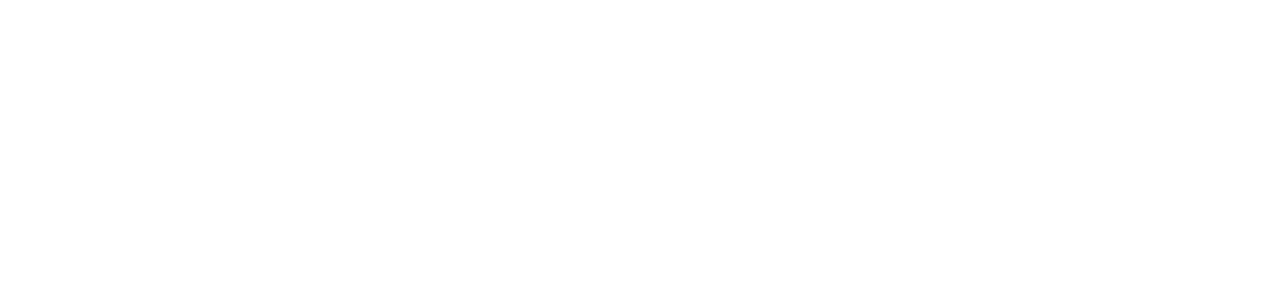
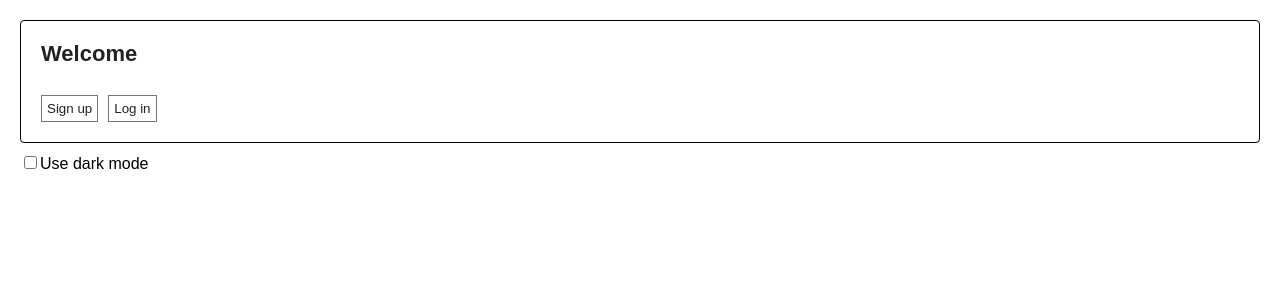
Before and after one commit to NRG55/my-first-react-app, a React (Vite) app: page / in a window 1280 px wide. Shown: the top 300 px of the page. Built offline with nearby package versions, Linux system fonts and the light colour scheme.

Commit message:
Add(practice-context/theme): MyAppUpdatingValueViaContext.jsx

```diff
--- a/src/App.css
+++ b/src/App.css
@@ -1,4 +1,4 @@
-#root {
+/* #root {
   max-width: 1280px;
   margin: 0 auto;
   padding: 2rem;
@@ -39,4 +39,4 @@
 
 .read-the-docs {
   color: #888;
-}
+} */
--- a/src/index.css
+++ b/src/index.css
@@ -1,70 +1,82 @@
-:root {
-  font-family: system-ui, Avenir, Helvetica, Arial, sans-serif;
-  line-height: 1.5;
-  font-weight: 400;
-
-  color-scheme: light dark;
-  color: rgba(255, 255, 255, 0.87);
-  background-color: #242424;
-
-  font-synthesis: none;
-  text-rendering: optimizeLegibility;
-  -webkit-font-smoothing: antialiased;
-  -moz-osx-font-smoothing: grayscale;
-}
-
-a {
-  font-weight: 500;
-  color: #646cff;
-  text-decoration: inherit;
-}
-a:hover {
-  color: #535bf2;
+* {
+  box-sizing: border-box;
 }
 
 body {
-  margin: 0;
-  display: flex;
-  place-items: center;
-  min-width: 320px;
-  min-height: 100vh;
+  font-family: sans-serif;
+  margin: 20px;
+  padding: 0;
 }
 
 h1 {
-  font-size: 3.2em;
-  line-height: 1.1;
+  margin-top: 0;
+  font-size: 22px;
 }
 
-button {
-  border-radius: 8px;
-  border: 1px solid transparent;
-  padding: 0.6em 1.2em;
-  font-size: 1em;
-  font-weight: 500;
-  font-family: inherit;
-  background-color: #1a1a1a;
-  cursor: pointer;
-  transition: border-color 0.25s;
-}
-button:hover {
-  border-color: #646cff;
-}
-button:focus,
-button:focus-visible {
-  outline: 4px auto -webkit-focus-ring-color;
+h2 {
+  margin-top: 0;
+  font-size: 20px;
 }
 
-@media (prefers-color-scheme: light) {
-  :root {
-    color: #213547;
-    background-color: #ffffff;
-  }
-  a:hover {
-    color: #747bff;
-  }
-  button {
-    background-color: #f9f9f9;
-  }
+h3 {
+  margin-top: 0;
+  font-size: 18px;
 }
 
-.highlighted { background: #d2eaff; }
+h4 {
+  margin-top: 0;
+  font-size: 16px;
+}
+
+h5 {
+  margin-top: 0;
+  font-size: 14px;
+}
+
+h6 {
+  margin-top: 0;
+  font-size: 12px;
+}
+
+code {
+  font-size: 1.2em;
+}
+
+ul {
+  padding-inline-start: 20px;
+}
+
+.panel-light,
+.panel-dark {
+  border: 1px solid black;
+  border-radius: 4px;
+  padding: 20px;
+  margin-bottom: 10px;
+}
+.panel-light {
+  color: #222;
+  background: #fff;
+}
+
+.panel-dark {
+  color: #fff;
+  background: rgb(23, 32, 42);
+}
+
+.button-light,
+.button-dark {
+  border: 1px solid #777;
+  padding: 5px;
+  margin-right: 10px;
+  margin-top: 10px;
+}
+
+.button-dark {
+  background: #222;
+  color: #fff;
+}
+
+.button-light {
+  background: #fff;
+  color: #222;
+}
--- a/src/main.jsx
+++ b/src/main.jsx
@@ -37,7 +37,7 @@
 // import Button from './practice-styling/CSS-module/Button';
 // import StyledButton from './practice-styling/CSS-in-JS/Button';
 // import Profile from './practice-fetch/Profile';
-
+import MyAppUpdatingValueViaContext from './practice-context/themeExamples/MyAppUpdatingValueViaContext';
 
 // const router = createBrowserRouter(routes);
 
@@ -76,5 +76,6 @@
     {/* <StyledButton>Default Button</StyledButton> */}
     {/* <StyledButton primary>Primary Button</StyledButton> */}
     {/* <Profile delay={1000} /> */}
+    <MyAppUpdatingValueViaContext />
   </StrictMode>,
 )
--- a/src/practice-context/ProductDetail.jsx
+++ b/src/practice-context/shop/ProductDetail.jsx
@@ -1,5 +1,5 @@
 import { useContext } from "react";
-import { ShopContext } from "./Shop";
+import { ShopContext } from "../Shop";
 
 export default function ProductDetail() {
     const { products, addToCart } = useContext(ShopContext);
--- a/src/practice-context/Shop.jsx
+++ b/src/practice-context/shop/Shop.jsx
@@ -1,5 +1,5 @@
 import { useState, createContext } from "react";
-import Header from "./Header";
+import Header from "../Header";
 import ProductDetail from "./ProductDetail";
 
 export const ShopContext = createContext({
--- /dev/null
+++ b/src/practice-context/themeExamples/MyAppUpdatingValueViaContext.jsx
@@ -0,0 +1,55 @@
+import { createContext, useContext, useState } from "react";
+
+const ThemeContext = createContext(null);
+
+export default function MyAppUpdatingValueViaContext() {
+    const [theme, setTheme] = useState('light');
+
+    return (
+        <ThemeContext value={theme}>
+            <Form />
+            <label>
+                <input
+                    type="checkbox"
+                    checked={theme === 'dark'}
+                    onChange={(e) => {
+                        setTheme(e.target.checked ? 'dark' : 'light')
+                    }}
+                />
+                Use dark mode
+            </label>
+        </ThemeContext>
+    );
+};
+
+function Form() {
+    return (
+        <Panel title="Welcome">
+            <Button>Sign up</Button>
+            <Button>Log in</Button>
+        </Panel>
+    );
+};
+
+function Panel({ title, children }) {
+    const theme = useContext(ThemeContext);
+    const className = 'panel-' + theme;
+
+    return (
+        <section className={className}>
+            <h1>{title}</h1>
+            {children}
+        </section>
+    );
+};
+
+function Button({ children }) {
+    const theme = useContext(ThemeContext);
+    const className = 'button-' + theme;
+
+    return (
+        <button className={className}>
+            {children}
+        </button>
+    );
+};
```
Also changed, not shown: src/practice-context/shop/Header.jsx (renamed from src/practice-context/Header.jsx).
